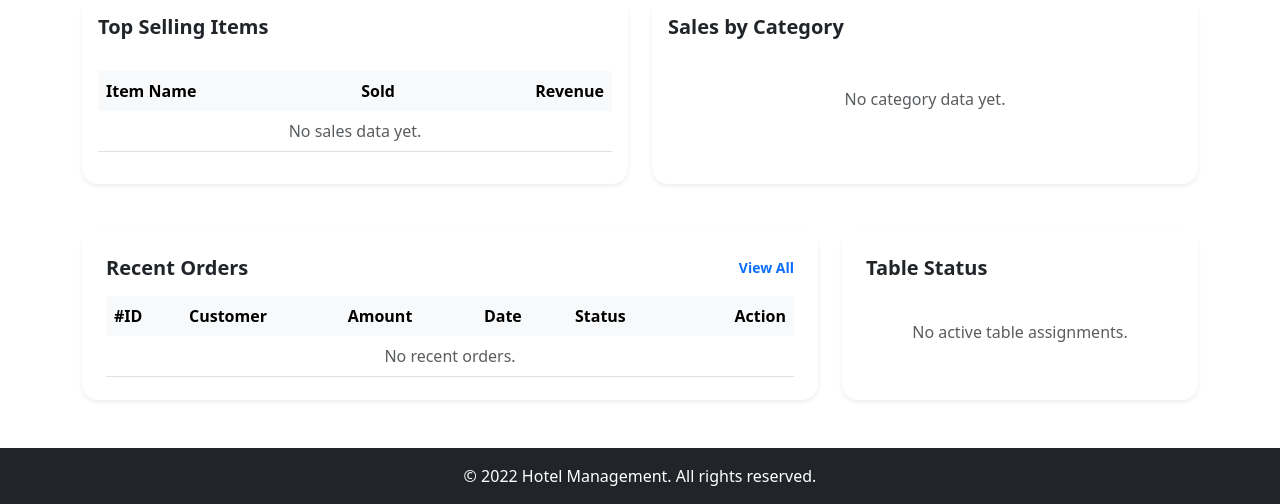
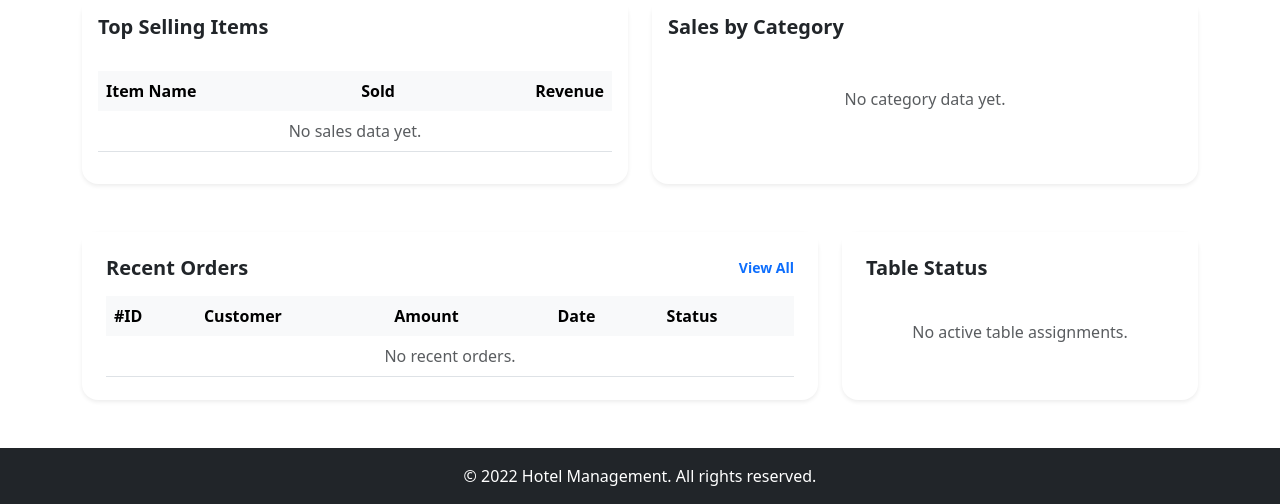
Before and after one commit to Jas2005-ct/hotel-booking-system, a Django app: page /admin_report/ in a window 1280 px wide. Shown: the part 802-1306 px from the top of the page. Run offline with Django 5.2, Linux system fonts and the light colour scheme; the visitor is signed in with stand-in values (Sample User, id 1); data that the repository does not hold is empty; parts of the project's set-up code (start-up, migrations or seed data) failed here and were passed over; some libraries are stand-ins or nearby versions.

Commit message:
action changed

```diff
--- a/admin_report/templates/admin_home.html
+++ b/admin_report/templates/admin_home.html
@@ -263,7 +263,6 @@
                                 <th class="border-0">Amount</th>
                                 <th class="border-0">Date</th>
                                 <th class="border-0">Status</th>
-                                <th class="border-0 text-end">Action</th>
                             </tr>
                         </thead>
                         <tbody>
@@ -281,9 +280,6 @@
                                     {% else %}
                                         <span class="badge bg-soft-primary text-primary">In Progress</span>
                                     {% endif %}
-                                </td>
-                                <td class="text-end">
-                                    <a href="#" class="btn btn-sm btn-light rounded-circle"><i class="bi bi-eye"></i></a>
                                 </td>
                             </tr>
                             {% empty %}
```
